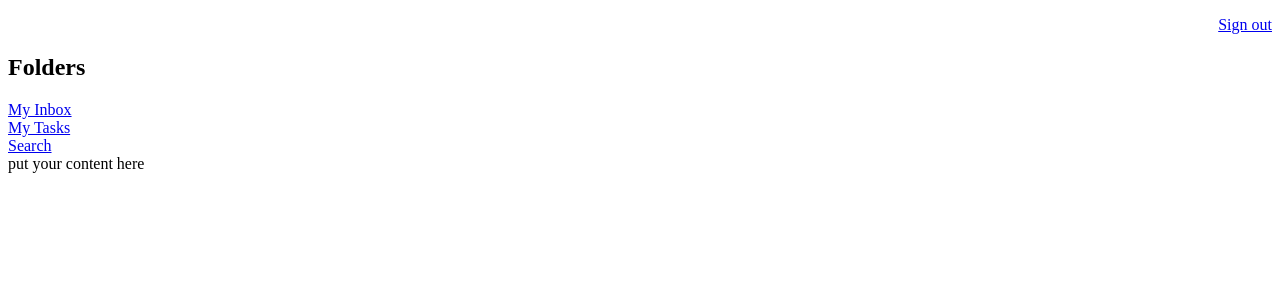
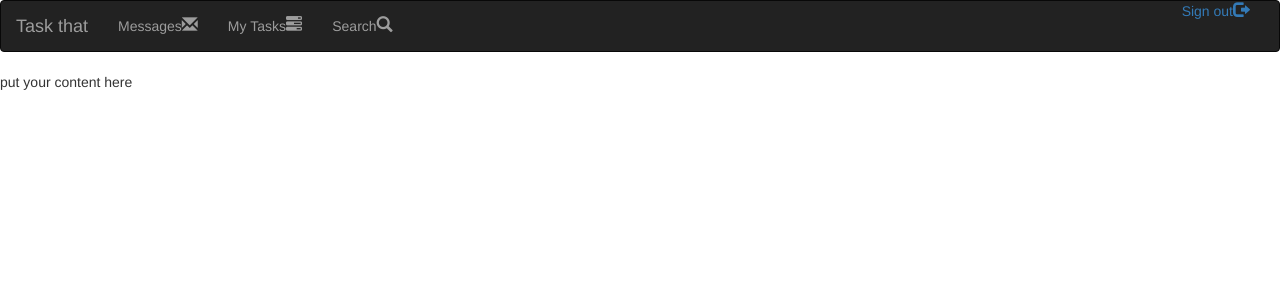
Before and after one commit to TiyaBelay/Task-Manager-Project, a Flask app: page / in a window 1280 px wide. Shown: the top 300 px of the page. Run offline with Flask 2, Linux system fonts and the light colour scheme; some libraries are stand-ins or nearby versions.

Commit message:
Cleaned up files

```diff
--- a/model.py
+++ b/model.py
@@ -55,7 +55,7 @@ class Task(db.Model):
     user_id = db.Column(db.Integer, db.ForeignKey('users.user_id'), nullable=True)
     task_name = db.Column(db.String(200), nullable=False, unique=True)
     task_created_at = db.Column(db.DateTime, default=datetime.datetime.utcnow)
-    due_date = db.Column(db.DateTime, nullable=True)
+    due_date = db.Column(db.Date, nullable=True)
     task_completed = db.Column(db.Boolean, nullable=True)
     #Since I want the task_name to be searchable, it got defined within the search vector
     search_vector = db.Column(TSVectorType('task_name'))
--- a/server.py
+++ b/server.py
@@ -157,91 +157,43 @@ def get_msg_body():
             # db.session.commit()
                 return jsonify(message=message, msg_id=msg_id)
 
-# @app.route('/handle-message/<msg_id>')
-# def get_msg_body(msg_id):
-#         """List body of message."""
-
-#         credentials = get_credentials()
-#         if not credentials:
-#             return redirect(url_for('oauth2callback'))
-
-#         gmail_service = get_api(credentials)
-#         query = 'is:inbox'
-
-#         message_info = get_message_by_id(gmail_service, 'me', msg_id)
-
-#         msg_body_str = base64.urlsafe_b64decode(message_info['payload']['parts'][1]['body']['data'].encode('utf-8'))
-
-#         msg_body_inst = email.message_from_string(msg_body_str) #converts my message body string to an instance using python's install lib 'email'
-
-#         for part in msg_body_inst.walk(): #this walk method from the email lib is a generator
-#             if part.get_content_type() == 'text/html' or part.get_content_type() == 'text/plain':
-#                 message_payload = part.get_payload()
-#                 message = message_payload.replace("\t", " ") #replaces the hard tab with single space to prevent the message rendered from concatenating
-
-#                 # import pdb; pdb.set_trace() #Debugging
-
-#                 # soup = BeautifulSoup(message, "html5lib")
-#                 # g = soup.prettify() #This will render an html without the need to render a template, which is a problem since I need to be able to render a page to add the ability to create a task
-#                 # g = str(g)
-#             #     message_body = Email(email_id=msg_id, body_content=message)
-
-#             #     db.session.add(message_body)
-#             # db.session.commit()
-#                 # return message
-#         return render_template("message_body.html",
-#                                 message=message,
-#                                 msg_id=msg_id)
 
 def get_message_by_id(service, user_id, msg_id):
     message = service.users().messages().get(userId=user_id, id=msg_id, format='full').execute()
     return message
 
-@app.route('/task/<msg_id>')
-def create_task(msg_id):
-    """Create new task"""
-
-    return render_template("tasks.html",
-                            msg_id=msg_id)
-
-# @app.route('/task-list/<msg_id>', methods=['POST'])
-# def search_task(msg_id):
-#     """Show list of all tasks."""
-
-#     # import pdb; pdb.set_trace()
-#     task = request.form.get('entertask')
-#     duedate = request.form.get('duedate')
-#     taskcomp = request.form.get('comp')
-
-#     taskpresentindb = db.session.query(Task).filter(Task.task_name == task).first()
-
-#     if taskpresentindb is None:
-#         task = Task(email_id= msg_id, task_name=task, due_date=duedate, task_completed=taskcomp)
-#         db.session.add(task)
-#         db.session.commit()
-
-#     return redirect("/task-list")
-
-@app.route('/task-list')
+@app.route('/add-tasks')
 def search_task():
     """Show list of all tasks."""
 
     # import pdb; pdb.set_trace()
-    task = request.form.get('entertask')
-    duedate = request.form.get('duedate')
-    taskcomp = request.form.get('comp')
+    msg_id = request.args.get('msgid')
+    task = request.args.get('entertask')
+    duedate = request.args.get('duedate')
+    # taskcomp = request.form.get('comp')
 
     taskpresentindb = db.session.query(Task).filter(Task.task_name == task).first()
 
     if taskpresentindb is None:
-        task = Task(email_id= msg_id, task_name=task, due_date=duedate, task_completed=taskcomp)
+        task = Task(email_id=msg_id, task_name=task, due_date=duedate)
         db.session.add(task)
         db.session.commit()
 
-    return redirect("/task-list")
+    return jsonify(msg_id=msgid)
 
 @app.route("/task-list")
 def list_of_tasks():
+
+    # import pdb; pdb.set_trace()
+    task_completion = request.form.get("comp")
+    task_name = request.form.get("task")
+
+    taskindb = db.session.query(Task).filter(Task.task_name == task_name).first()
+
+    if taskindb:
+        task_comp = Task(task_completed=task_completion).update()
+        db.session.add(task_comp)
+        db.session.commit()
 
     tasks = Task.query.all()
 
--- a/static/js/message_body.js
+++ /dev/null
@@ -1,6 +0,0 @@
-"use strict";
-
-// Function to display task popup
-$("#create-task").click(function() {
-    $.load('task.html');
-});
--- a/templates/base.html
+++ b/templates/base.html
@@ -1,25 +1,38 @@
 <!doctype html>
 <html>
 <head>
+    <meta name="viewport" content="width=device-width, initial-scale=1">
+    <link rel="stylesheet" href="http://maxcdn.bootstrapcdn.com/bootstrap/3.3.6/css/bootstrap.min.css">
+    <script src="https://ajax.googleapis.com/ajax/libs/jquery/1.12.2/jquery.min.js"></script>
+    <script src="http://maxcdn.bootstrapcdn.com/bootstrap/3.3.6/js/bootstrap.min.js"></script>
     <link rel="stylesheet" href="/static/css/inbox.css">
+    <script src="https://code.jquery.com/jquery.js"></script>
+    <title>Inbox</title>
+
 </head>
 <body>
-    <div id="header">
-    <p align="right"><a href="/signout" onclick="signOut();">Sign out</a></p>
+    <!-- got this from http://bootsnipp.com/snippets/featured/responsive-sidebar-menu -->
+<nav class="navbar navbar-inverse sidebar" role="navigation">
+    <div class="container-fluid">
+        <!-- Brand and toggle get grouped for better mobile display -->
+        <div class="navbar-header">
+            <button type="button" class="navbar-toggle" data-toggle="collapse" data-target="#bs-sidebar-navbar-collapse-1">
+            </button>
+            <a class="navbar-brand">Task that</a>
+        </div>
+        <!-- Collect the nav links, forms, and other content for toggling -->
+        <div class="collapse navbar-collapse" id="bs-sidebar-navbar-collapse-1">
+            <ul class="nav navbar-nav">
+                <li ><a href="/inbox">Messages <span style="font-size:16px;" class="pull-right hidden-xs showopacity glyphicon glyphicon-envelope"></span></a></li>
+                <li><a href="/task-list">My Tasks <span style="font-size:16px;" class="pull-right hidden-xs showopacity glyphicon glyphicon-tasks"></span></a></li>
+                <li ><a href="/task-list">Search <span style="font-size:16px;" class="pull-right hidden-xs showopacity glyphicon glyphicon-search"></span></a></li>
+            </ul>
+            <p align="right"><a href="/signout" onclick="signOut();">Sign out<span style="font-size:16px;" class="pull-right hidden-xs showopacity glyphicon glyphicon-log-out"></span></a></p>
+        </div>
     </div>
+</nav>
 
-    <div id="sidebar">
-    <h2>Folders</h2>
-    <a href="/inbox">My Inbox</a>
-    <br>
-    <a href="/task-list">My Tasks</a>
-    <br>
-    <a href="/task-list">Search</a>
-    </div>
+  {% block content %} put your content here {% endblock %}
 
-    <div id="content">
-    {% block content %} put your content here {% endblock %}
-
-    </div>
 </body>
 </html>
--- a/templates/listoftasks.html
+++ b/templates/listoftasks.html
@@ -24,9 +24,9 @@
 
       {% for i in tasks %}
       <tr>
-        <td> {{ i.task_name }} </td>
-        <td> {{ i.task_created_at }} </td>
-        <td> {{ i.due_date }} </td>
+        <td id="{{ i.task_name }}"> {{ i.task_name }} </td>
+        <td> {{ i.task_created_at.month }}-{{ i.task_created_at.day }}-{{ i.task_created_at.year}} {{ i.task_created_at.hour }}:{{ i.task_created_at.minute }}:{{ i.task_created_at.second }} </td>
+        <td> {{ i.due_date.month }}-{{ i.due_date.day }}-{{ i.due_date.year}} </td>
         <td><input id = "completed" type="checkbox" name="comp" value="Completed"></td>
       </tr>
       {% endfor %}
--- a/templates/search_tasks.html
+++ b/templates/search_tasks.html
@@ -8,7 +8,7 @@
 </head>
 
 <form action="/search-tasks" id="search-form">
-    <input id="searchbox" type="text" name="q" placeholder="Search">
+    <input id="searchbox" type="text" name="queryterm" placeholder="Search">
     <input type="submit" value="Enter">
 </form>
 
```
Also changed, not shown: static/js/inbox.js (+43 -8 lines), static/js/listoftasks.js (+6 -5 lines), static/js/task.js (deleted, +0 -17 lines), templates/index.html (+41 -4 lines).
